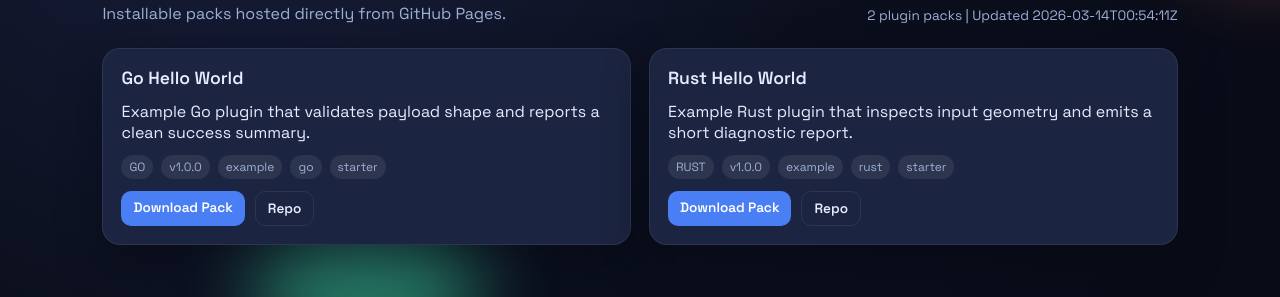
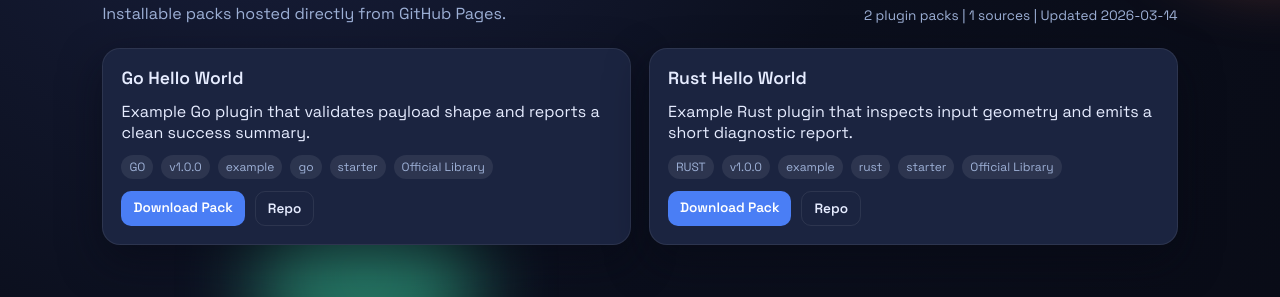
Before and after one commit to SuperAaranya/RoadGIS-Plugin-Framework, a plain HTML site: page docs/index.html in a window 1280 px wide. Shown: the part 503-800 px from the top of the page. Drawn offline with Linux system fonts and the light colour scheme.

Commit message:
AHH YES CLOUD PLUGINS

```diff
--- a/docs/app.js
+++ b/docs/app.js
@@ -3,6 +3,20 @@
 const meta = document.getElementById("meta");
 
 let plugins = [];
+
+function normalizePayload(data, sourceLabel, sourceUrl) {
+  let list = [];
+  if (Array.isArray(data)) {
+    list = data;
+  } else if (data && Array.isArray(data.plugins)) {
+    list = data.plugins;
+  }
+  return list.map((plugin) => ({
+    ...plugin,
+    source: sourceLabel || "Official",
+    source_url: sourceUrl || "",
+  }));
+}
 
 function createCard(plugin) {
   const card = document.createElement("div");
@@ -32,6 +46,12 @@
       el.textContent = tag;
       metaRow.appendChild(el);
     });
+  }
+  if (plugin.source) {
+    const el = document.createElement("span");
+    el.className = "tag";
+    el.textContent = plugin.source;
+    metaRow.appendChild(el);
   }
 
   const actions = document.createElement("div");
@@ -79,18 +99,58 @@
 }
 
 async function loadPlugins() {
+  const sources = [];
+  let registry = null;
   try {
-    const res = await fetch("plugins.json", { cache: "no-store" });
-    const data = await res.json();
-    plugins = Array.isArray(data.plugins) ? data.plugins : [];
-    render(plugins);
-    const count = plugins.length;
-    const stamp = data.generated_at ? `Updated ${data.generated_at}` : "Freshly generated";
-    meta.textContent = `${count} plugin packs | ${stamp}`;
+    const regRes = await fetch("registry.json", { cache: "no-store" });
+    if (regRes.ok) {
+      registry = await regRes.json();
+    }
   } catch (err) {
-    meta.textContent = "Failed to load plugins.json.";
-    console.error(err);
+    registry = null;
   }
+
+  if (registry && Array.isArray(registry.sources)) {
+    registry.sources.forEach((src) => {
+      if (src && src.url) {
+        sources.push({
+          name: src.name || "Community",
+          url: new URL(src.url, window.location.href).toString(),
+        });
+      }
+    });
+  }
+
+  if (sources.length === 0) {
+    sources.push({ name: "Official", url: new URL("plugins.json", window.location.href).toString() });
+  }
+
+  const merged = [];
+  const seen = new Set();
+  let errors = 0;
+
+  for (const source of sources) {
+    try {
+      const res = await fetch(source.url, { cache: "no-store" });
+      const data = await res.json();
+      const items = normalizePayload(data, source.name, source.url);
+      items.forEach((plugin) => {
+        const key = plugin.id || `${plugin.name}-${source.name}`;
+        if (seen.has(key)) return;
+        seen.add(key);
+        merged.push(plugin);
+      });
+    } catch (err) {
+      errors += 1;
+      console.warn(`Failed to load ${source.url}`, err);
+    }
+  }
+
+  plugins = merged;
+  render(plugins);
+  const count = plugins.length;
+  const stamp = registry && registry.generated_at ? `Updated ${registry.generated_at}` : "Freshly generated";
+  meta.textContent = `${count} plugin packs | ${sources.length} sources | ${stamp}${errors ? ` | ${errors} errors` : ""}`;
 }
 
 search.addEventListener("input", (event) => {
--- a/docs/index.html
+++ b/docs/index.html
@@ -73,6 +73,10 @@
             <code>manifests/</code>, then run the library build script to generate
             a new <code>plugins.json</code> and pack zip.
           </p>
+          <p>
+            To join the official catalog, submit a PR that adds your hosted
+            <code>plugins.json</code> URL to <code>docs/registry.json</code>.
+          </p>
           <div class="publish-steps">
             <div class="publish-step">1. Add plugin + manifest</div>
             <div class="publish-step">2. Run <code>python tools/build_plugin_library.py</code></div>
--- /dev/null
+++ b/docs/registry.json
@@ -0,0 +1,12 @@
+{
+  "schema": 1,
+  "generated_at": "2026-03-14",
+  "sources": [
+    {
+      "name": "Official Library",
+      "url": "plugins.json",
+      "trusted": true
+    }
+  ],
+  "submission_note": "Add your plugins.json URL here via PR to join the library."
+}
```
Also changed, not shown: 1 other file.
